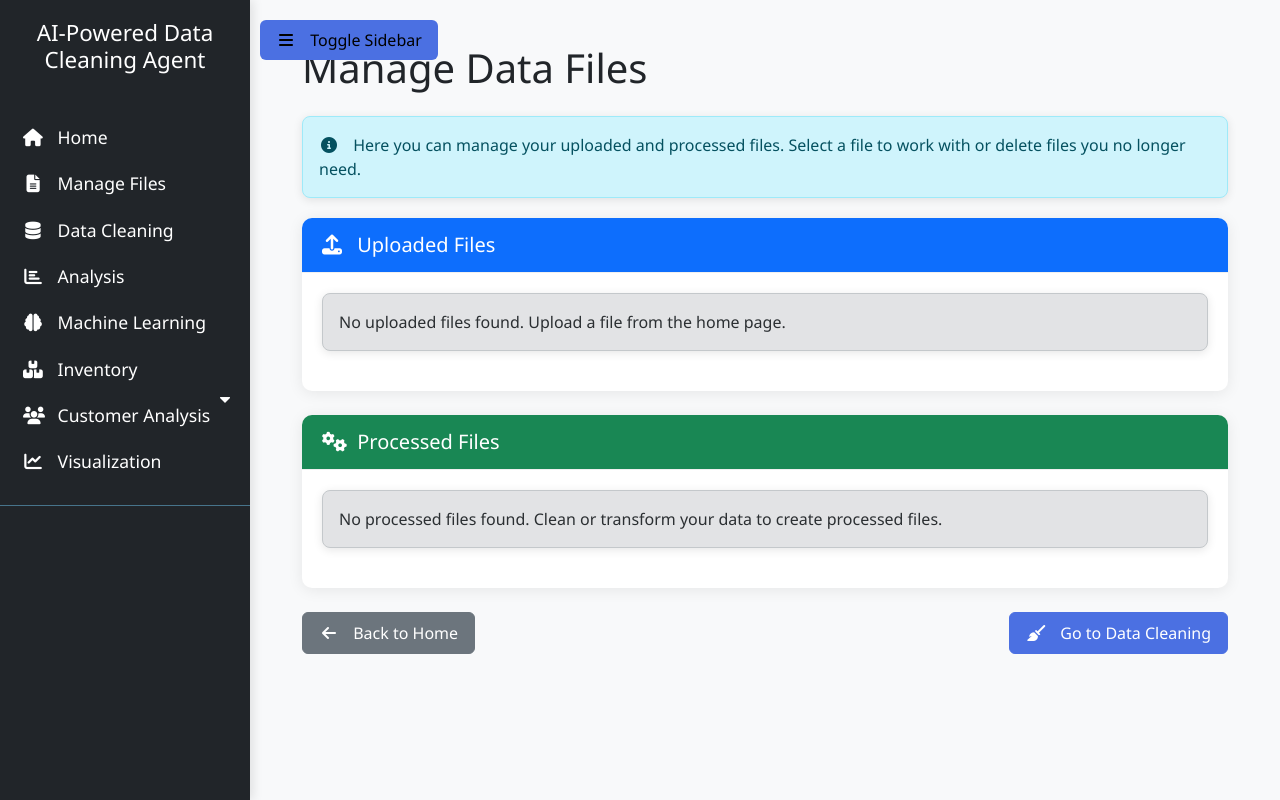
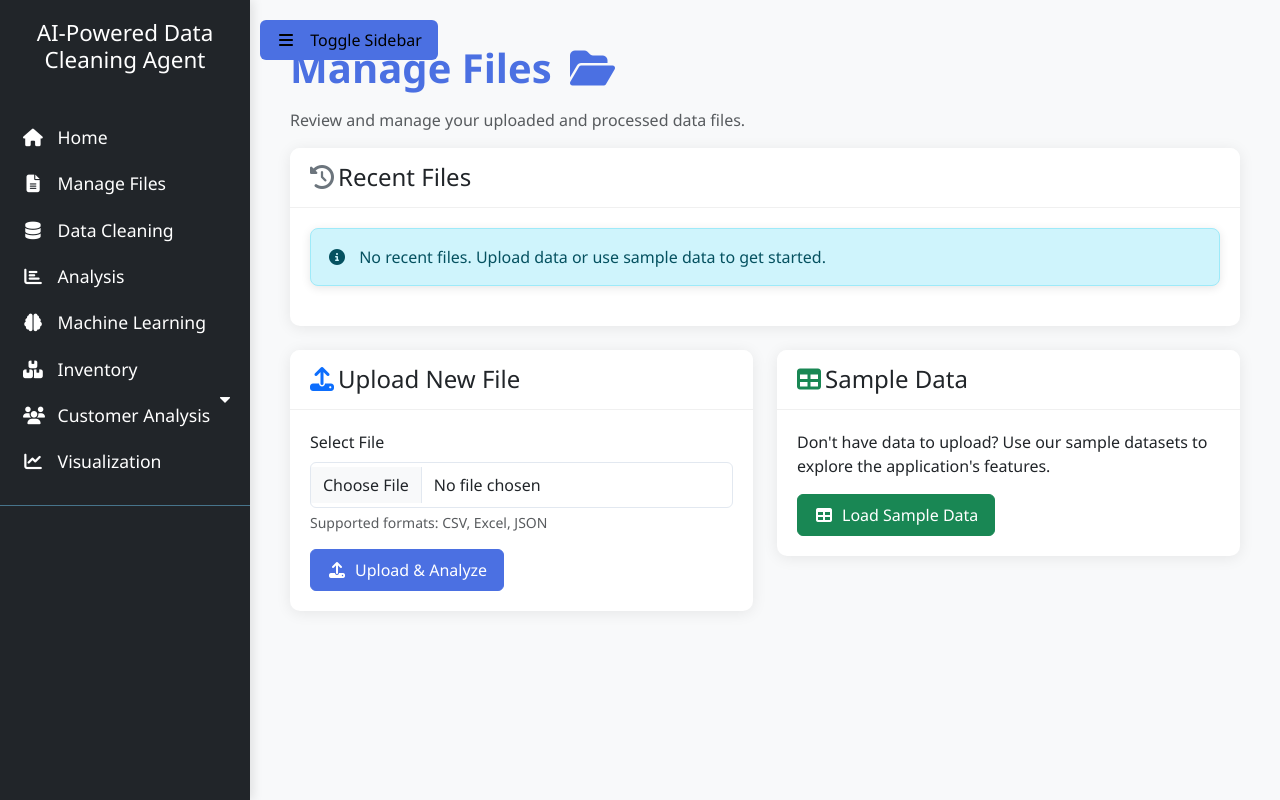
Before and after one commit to JosephAni/datasage, a Flask app: page /manage_files in a window 1280 px wide. Run offline with Flask 2, Linux system fonts and the light colour scheme; some libraries are stand-ins or nearby versions.

Commit message:
auto-commit for 5531f99e-7462-44e4-af2a-78244939cc5b

```diff
--- a/templates/manage_files.html
+++ b/templates/manage_files.html
@@ -1,46 +1,69 @@
-{% extends 'base.html' %}
+{% extends "base.html" %}
 
-{% block title %}Manage Data Files{% endblock %}
+{% block title %}Manage Files - AI-Powered Data Cleaning Agent{% endblock %}
 
 {% block content %}
-<div class="container">
-    <h1 class="mb-4">Manage Data Files</h1>
-
-    <div class="alert alert-info">
-        <i class="fas fa-info-circle"></i> Here you can manage your uploaded and processed files.
-        Select a file to work with or delete files you no longer need.
+<div class="dashboard-header">
+    <h1 class="main-header">Manage Files <i class="fas fa-folder-open ms-2"></i></h1>
+    <p class="text-muted">Review and manage your uploaded and processed data files.</p>
 </div>
 
-    <!-- Uploaded Files -->
 <div class="card mb-4">
-        <div class="card-header bg-primary text-white">
-            <h5 class="mb-0"><i class="fas fa-upload"></i> Uploaded Files</h5>
+    <div class="card-header bg-white">
+        <h4 class="mb-0"><i class="fas fa-history text-secondary me-2"></i>Recent Files</h4>
     </div>
     <div class="card-body">
-            {% if uploaded_files %}
-                <div class="table-responsive">
-                    <table class="table table-striped">
+        {% if files %}
+            <div class="table-container">
+                <table class="table table-hover">
                     <thead>
                         <tr>
-                                <th>Filename</th>
-                                <th>Upload Date</th>
-                                <th>Actions</th>
+                            <th width="5%">#</th>
+                            <th width="40%">Filename</th>
+                            <th width="15%">Type</th>
+                            <th width="15%">Date</th>
+                            <th width="25%">Actions</th>
                         </tr>
                     </thead>
                     <tbody>
-                            {% for file in uploaded_files %}
-                            <tr {% if current_file == file.filepath %}class="table-primary"{% endif %}>
-                                <td>{{ file.filename }}</td>
-                                <td>{{ file.date_uploaded.strftime('%Y-%m-%d %H:%M:%S') }}</td>
+                        {% for file in files %}
+                        <tr>
+                            <td>{{ loop.index }}</td>
                             <td>
-                                    <a href="{{ url_for('switch_file', file_id=file.id, file_type='uploaded') }}" class="btn btn-sm btn-primary">
-                                        <i class="fas fa-sync-alt"></i> Use This File
+                                <div class="d-flex align-items-center">
+                                    <div class="me-3">
+                                        {% if file.type == 'csv' %}
+                                            <i class="fas fa-file-csv fa-2x text-primary"></i>
+                                        {% elif file.type == 'excel' %}
+                                            <i class="fas fa-file-excel fa-2x text-success"></i>
+                                        {% elif file.type == 'json' %}
+                                            <i class="fas fa-file-code fa-2x text-warning"></i>
+                                        {% else %}
+                                            <i class="fas fa-file fa-2x text-secondary"></i>
+                                        {% endif %}
+                                    </div>
+                                    <div>
+                                        <div class="fw-bold">{{ file.name }}</div>
+                                        <small class="text-muted">Last modified: {{ file.date }}</small>
+                                    </div>
+                                </div>
+                            </td>
+                            <td>
+                                <span class="badge bg-light text-dark">{{ file.type.upper() }}</span>
+                            </td>
+                            <td>{{ file.date }}</td>
+                            <td>
+                                <div class="btn-group" role="group">
+                                    <a href="#" class="btn btn-sm btn-outline-primary">
+                                        <i class="fas fa-eye me-1"></i> View
                                     </a>
-                                    <a href="{{ url_for('delete_file', file_id=file.id, file_type='uploaded') }}"
-                                       class="btn btn-sm btn-danger"
-                                       onclick="return confirm('Are you sure you want to delete this file?');">
-                                        <i class="fas fa-trash-alt"></i> Delete
+                                    <a href="#" class="btn btn-sm btn-outline-success">
+                                        <i class="fas fa-edit me-1"></i> Clean
                                     </a>
+                                    <button type="button" class="btn btn-sm btn-outline-danger">
+                                        <i class="fas fa-trash me-1"></i> Delete
+                                    </button>
+                                </div>
                             </td>
                         </tr>
                         {% endfor %}
@@ -48,66 +71,48 @@
                 </table>
             </div>
         {% else %}
-                <div class="alert alert-secondary">
-                    No uploaded files found. Upload a file from the home page.
+            <div class="alert alert-info">
+                <i class="fas fa-info-circle me-2"></i> No recent files. Upload data or use sample data to get started.
             </div>
         {% endif %}
     </div>
 </div>
 
-    <!-- Processed Files -->
+<div class="row">
+    <div class="col-md-6">
         <div class="card mb-4">
-        <div class="card-header bg-success text-white">
-            <h5 class="mb-0"><i class="fas fa-cogs"></i> Processed Files</h5>
+            <div class="card-header bg-white">
+                <h4 class="mb-0"><i class="fas fa-upload text-primary me-2"></i>Upload New File</h4>
             </div>
             <div class="card-body">
-            {% if processed_files %}
-                <div class="table-responsive">
-                    <table class="table table-striped">
-                        <thead>
-                            <tr>
-                                <th>Filename</th>
-                                <th>Process Type</th>
-                                <th>Processing Date</th>
-                                <th>Actions</th>
-                            </tr>
-                        </thead>
-                        <tbody>
-                            {% for file in processed_files %}
-                            <tr {% if current_file == file.filepath %}class="table-success"{% endif %}>
-                                <td>{{ file.filename }}</td>
-                                <td><span class="badge bg-secondary">{{ file.process_type }}</span></td>
-                                <td>{{ file.date_processed.strftime('%Y-%m-%d %H:%M:%S') }}</td>
-                                <td>
-                                    <a href="{{ url_for('switch_file', file_id=file.id, file_type='processed') }}" class="btn btn-sm btn-success">
-                                        <i class="fas fa-sync-alt"></i> Use This File
-                                    </a>
-                                    <a href="{{ url_for('delete_file', file_id=file.id, file_type='processed') }}"
-                                       class="btn btn-sm btn-danger"
-                                       onclick="return confirm('Are you sure you want to delete this file?');">
-                                        <i class="fas fa-trash-alt"></i> Delete
-                                    </a>
-                                </td>
-                            </tr>
-                            {% endfor %}
-                        </tbody>
-                    </table>
+                <form action="/upload" method="post" enctype="multipart/form-data">
+                    {% include '_csrf_field.html' %}
+                    <div class="mb-3">
+                        <label for="file" class="form-label">Select File</label>
+                        <input type="file" class="form-control" id="file" name="file" accept=".csv,.xlsx,.xls,.json">
+                        <div class="form-text">Supported formats: CSV, Excel, JSON</div>
                     </div>
-            {% else %}
-                <div class="alert alert-secondary">
-                    No processed files found. Clean or transform your data to create processed files.
+                    <button type="submit" class="btn btn-primary">
+                        <i class="fas fa-upload me-2"></i>Upload & Analyze
+                    </button>
+                </form>
             </div>
-            {% endif %}
         </div>
     </div>
 
-    <div class="d-flex justify-content-between">
-        <a href="{{ url_for('index') }}" class="btn btn-secondary">
-            <i class="fas fa-arrow-left"></i> Back to Home
-        </a>
-        <a href="{{ url_for('data_cleaning') }}" class="btn btn-primary">
-            <i class="fas fa-broom"></i> Go to Data Cleaning
+    <div class="col-md-6">
+        <div class="card mb-4">
+            <div class="card-header bg-white">
+                <h4 class="mb-0"><i class="fas fa-table text-success me-2"></i>Sample Data</h4>
+            </div>
+            <div class="card-body">
+                <p>Don't have data to upload? Use our sample datasets to explore the application's features.</p>
+                <a href="/sample" class="btn btn-success">
+                    <i class="fas fa-table me-2"></i>Load Sample Data
                 </a>
             </div>
         </div>
+    </div>
+</div>
+
 {% endblock %}
```
Lines whose indentation alone changed are shown as unchanged.
